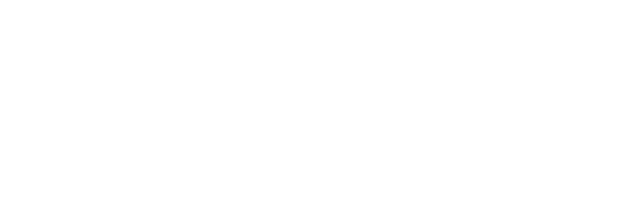
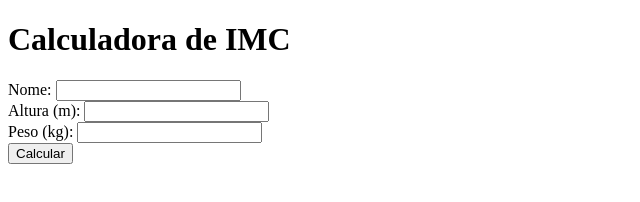
Before and after one commit to 4deraldo/calculadora_IMC, a plain HTML site: page index.html in a window 1280 px wide. Shown: the whole page, without its empty margins (0-640 px from the left). Drawn offline with Linux system fonts and the light colour scheme.

Commit message:
html-css-js

```diff
--- a/index.html
+++ b/index.html
@@ -5,10 +5,33 @@
   <meta charset="UTF-8">
   <meta name="viewport" content="width=device-width, initial-scale=1.0">
   <title>Calculadora IMC</title>
+  <link rel="stylesheet" href="style.css">
 </head>
 
 <body>
 
+  <div id="imc-form">
+    <h1>Calculadora de IMC</h1>
+    <form id="calcForm">
+      <div>
+        <label for="iNome">Nome:</label>
+        <input type="text" id="iNome">
+      </div>
+      <div>
+        <label for="iAltura">Altura (m):</label>
+        <input type="number" id="iAltura">
+      </div>
+      <div>
+        <label for="iPeso">Peso (kg):</label>
+        <input type="number" id="iPeso">
+      </div>
+
+      <button>Calcular</button>
+      <div id="resultado"></div>
+    </form>
+  </div>
+
+  <script src="script.js"></script>
 </body>
 
 </html>
```
Also changed, not shown: Exercício Criando uma Calculadora de IMC.txt (added), script.js (added), style.css (added).
